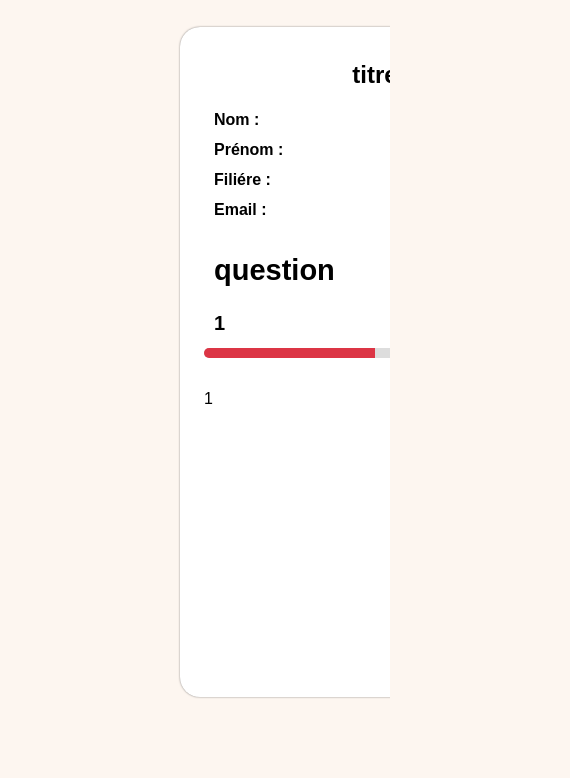
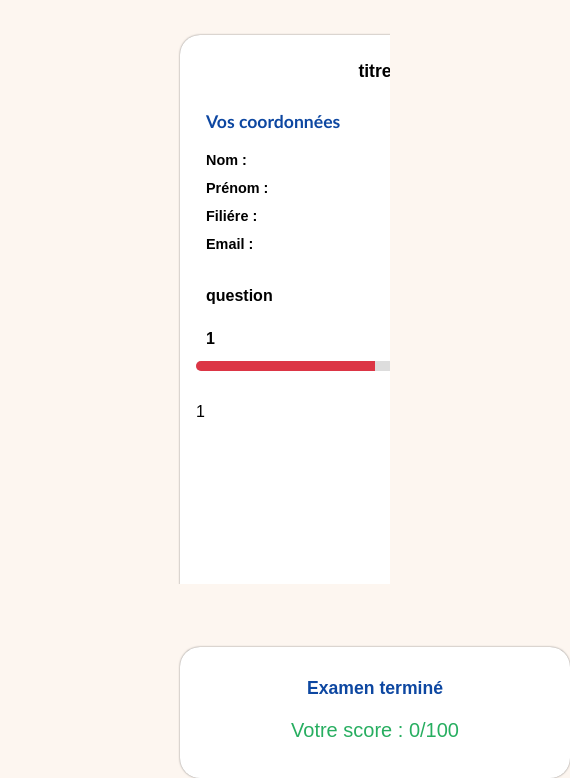
Before and after one commit to siham2005/NewProject, a plain HTML site: page information.html in a window 390 px wide. Shown: the part 113-891 px from the top of the page, 570 px wide, since content can reach past the window. Before the commit the page ends 844 px from the top, so only its background shows below. Drawn offline with Linux system fonts and the light colour scheme.

Commit message:
Update information.html

```diff
--- a/information.html
+++ b/information.html
@@ -69,6 +69,32 @@
       left: 180px;
       top: 30px;
     }
+    .score{
+      margin-bottom: 4rem;
+      background: white;
+      padding: 1rem;
+      border-radius: 20px;
+      box-shadow: 0 0 2px rgba(0,0,0,0.5);
+      width: 100%;
+      max-width: 900px;
+      min-height: 50px;
+      position: relative;
+      left: 180px;
+      top: 55px;
+
+    }
+    h2 {
+      text-align: center;
+      color:  #0d47a1;
+      margin-bottom: 20px;
+    }
+
+
+    #score-section p {
+      text-align: center;
+      font-size: 20px;
+      color: #27ae60;
+    }
 
     .titre {
       text-align: center;
@@ -83,6 +109,12 @@
       top: 27px;
       left: 10px;
 
+    }
+    h1{
+      color:  #0d47a1;
+      margin-bottom: 20px;
+      font-size: 20px;
+      font-family: calibri;
     }
     label {
       display: block;
@@ -149,17 +181,42 @@
       }
     }
 
-    @media screen and (max-width: 600px) {
-      .main-container {
+
+
+
+@media (max-width: 768px) {
+  .main-container, .score {
     padding: 1.5rem;
+    margin: 1rem auto;
   }
 
   .titre {
     font-size: 1.5rem;
   }
+
+  h1, h2 {
+    font-size: 1.3rem;
   }
 
+  .exam, .question {
+    font-size: 1rem;
+  }
+}
 
+@media (max-width: 480px) {
+  .main-container, .score {
+    padding: 1rem;
+    margin: 0.5rem auto;
+  }
+
+  .titre, h1, h2 {
+    font-size: 1.1rem;
+  }
+
+  .form-group label {
+    font-size: 0.9rem;
+  }
+}
 
 
   </style>
@@ -183,6 +240,7 @@
    </div>
 
      <div class="form-group">
+      <h1>Vos coordonnées</h1>
       <label for="Name">Nom :</label>
 
     </div>
@@ -220,5 +278,14 @@
 
 
       </div>
+<div class="score">
+  <div id="score-section" class="hidden">
+      <h2>Examen terminé</h2>
+      <p>Votre score : <span id="score">0</span>/100</p>
+    </div>
+  </div>
+
+
+
 </body>
 </html>
```
Lines whose indentation alone changed are shown as unchanged.
